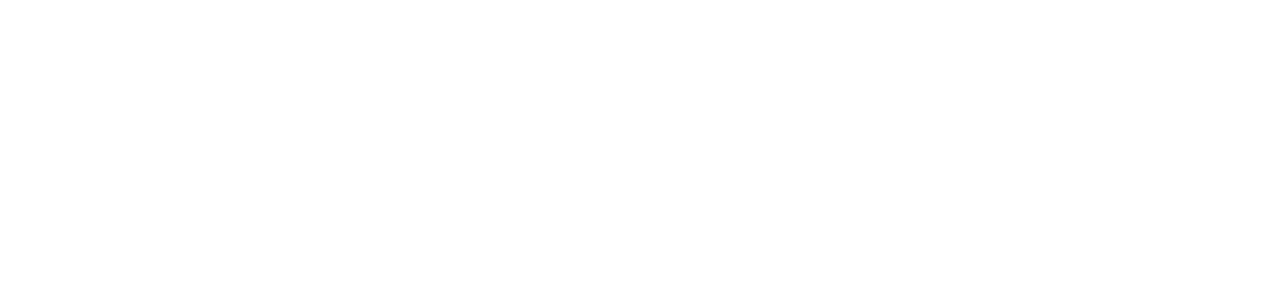
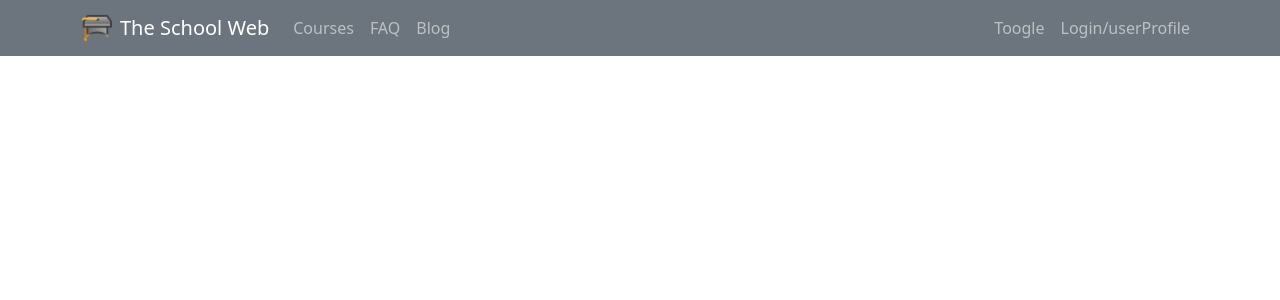
Before and after one commit to KaziAkibRayhan/the-school-web-client, a React (Create React App) app: page / in a window 1280 px wide. Shown: the top 300 px of the page. Built offline with nearby package versions, Linux system fonts and the light colour scheme.

Commit message:
navbar added the requirement wise

```diff
--- a/src/App.js
+++ b/src/App.js
@@ -1,8 +1,9 @@
+import Header from "./Pages/Shared/Header/Header";
 
 function App() {
   return (
     <div>
-
+      <Header />
     </div>
   );
 }
--- /dev/null
+++ b/src/Pages/Shared/Header/Header.js
@@ -0,0 +1,40 @@
+import React from 'react';
+import Container from 'react-bootstrap/Container';
+import Nav from 'react-bootstrap/Nav';
+import Navbar from 'react-bootstrap/Navbar';
+import Logo from '../../../assets/web logo/logo.png';
+
+const Header = () => {
+    return (
+        <Navbar collapseOnSelect expand="lg" bg="secondary" variant="dark">
+            <Container>
+                <Navbar.Brand>
+                    <img
+                        alt="The School Web Logo"
+                        src={Logo}
+                        width="30"
+                        height="30"
+                        className="d-inline-block align-top me-2"
+                    />
+                    The School Web
+                </Navbar.Brand>
+                <Navbar.Toggle aria-controls="responsive-navbar-nav" />
+                <Navbar.Collapse id="responsive-navbar-nav">
+                    <Nav className="me-auto">
+                        <Nav.Link href="#features">Courses</Nav.Link>
+                        <Nav.Link href="#pricing">FAQ</Nav.Link>
+                        <Nav.Link href="#pricing">Blog</Nav.Link>
+                    </Nav>
+                    <Nav>
+                        <Nav.Link href="#deets">Toogle</Nav.Link>
+                        <Nav.Link eventKey={2} href="#memes">
+                            Login/userProfile
+                        </Nav.Link>
+                    </Nav>
+                </Navbar.Collapse>
+            </Container>
+        </Navbar>
+    );
+};
+
+export default Header;
```
Also changed, not shown: src/assets/web logo/logo.png (added).
